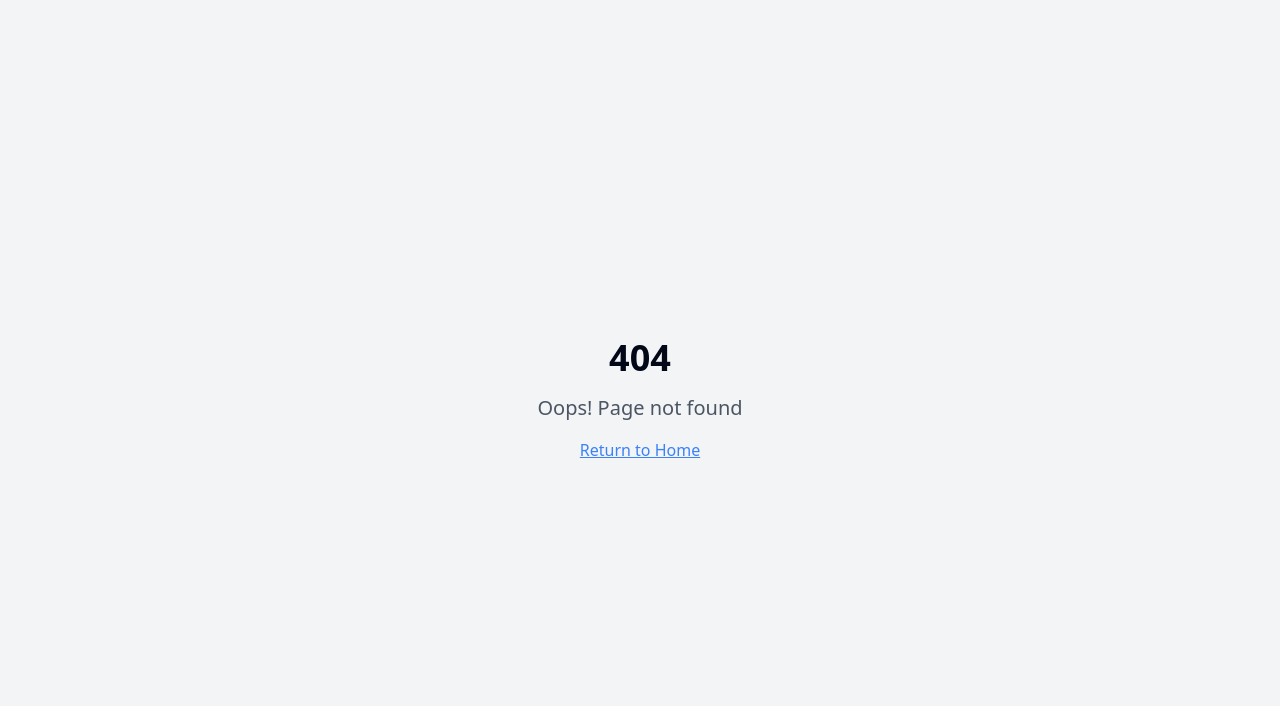
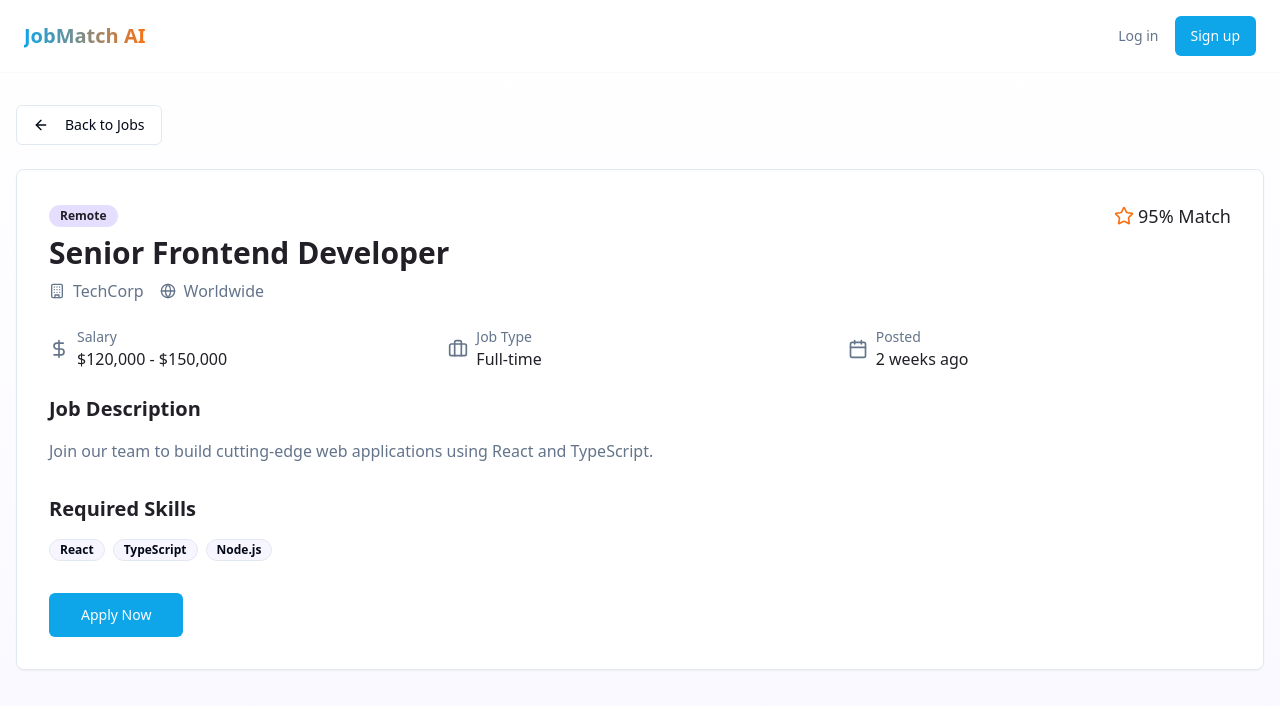
Before and after one commit to chivaraam/remote-hire-magic, a React (Vite) app: page /job/1 in a window 1280 px wide. Before the commit this address had no page. Shown: the top 706 px of the page. Built offline with nearby package versions, Linux system fonts and the light colour scheme.

Commit message:
Add job description page
This commit adds a new page to display detailed information about a specific job.

```diff
--- a/src/App.tsx
+++ b/src/App.tsx
@@ -8,6 +8,7 @@ import Index from "./pages/Index";
 import Login from "./pages/Login";
 import Signup from "./pages/Signup";
 import Dashboard from "./pages/Dashboard";
+import JobDetail from "./pages/JobDetail";
 import NotFound from "./pages/NotFound";
 
 const queryClient = new QueryClient();
@@ -23,6 +24,7 @@ const App = () => (
           <Route path="/login" element={<Login />} />
           <Route path="/signup" element={<Signup />} />
           <Route path="/dashboard" element={<Dashboard />} />
+          <Route path="/job/:id" element={<JobDetail />} />
           {/* ADD ALL CUSTOM ROUTES ABOVE THE CATCH-ALL "*" ROUTE */}
           <Route path="*" element={<NotFound />} />
         </Routes>
--- a/src/components/JobCard.tsx
+++ b/src/components/JobCard.tsx
@@ -4,6 +4,7 @@ import { Card } from '@/components/ui/card';
 import { Badge } from '@/components/ui/badge';
 import { Button } from '@/components/ui/button';
 import { Briefcase, Globe, Star } from 'lucide-react';
+import { Link } from 'react-router-dom';
 
 interface JobCardProps {
   id: number;
@@ -39,7 +40,11 @@ const JobCard = ({
           <Badge variant="secondary" className="mb-2">
             Remote
           </Badge>
-          <h3 className="text-xl font-semibold mb-1">{title}</h3>
+          <h3 className="text-xl font-semibold mb-1">
+            <Link to={`/job/${id}`} className="hover:text-primary">
+              {title}
+            </Link>
+          </h3>
           <div className="flex items-center text-muted-foreground">
             <Briefcase className="w-4 h-4 mr-2" />
             <span>{company}</span>
@@ -68,12 +73,21 @@ const JobCard = ({
         ))}
       </div>
 
-      <Button
-        onClick={handleApply}
-        className="w-full mt-2"
-      >
-        Apply Now
-      </Button>
+      <div className="flex flex-wrap gap-2">
+        <Button
+          onClick={handleApply}
+          className="flex-1"
+        >
+          Apply Now
+        </Button>
+        <Button
+          variant="outline"
+          className="flex-1"
+          asChild
+        >
+          <Link to={`/job/${id}`}>View Details</Link>
+        </Button>
+      </div>
     </Card>
   );
 };
--- /dev/null
+++ b/src/pages/JobDetail.tsx
@@ -0,0 +1,204 @@
+
+import React from 'react';
+import { useParams, useNavigate } from 'react-router-dom';
+import { Button } from '@/components/ui/button';
+import { Badge } from '@/components/ui/badge';
+import { Card } from '@/components/ui/card';
+import { Briefcase, Globe, Star, ArrowLeft, Building, Calendar, DollarSign } from 'lucide-react';
+import Header from '@/components/Header';
+import { useToast } from "@/hooks/use-toast";
+
+// Mock jobs data (in a real app, this would come from an API)
+const allJobs = [
+  {
+    id: 1,
+    title: "Senior Frontend Developer",
+    company: "TechCorp",
+    location: "Worldwide",
+    matchScore: 95,
+    skills: ["React", "TypeScript", "Node.js"],
+    description: "Join our team to build cutting-edge web applications using React and TypeScript.",
+    salary: "$120,000 - $150,000",
+    type: "Full-time",
+    postedDate: "2 weeks ago"
+  },
+  {
+    id: 2,
+    title: "Product Manager",
+    company: "InnovateLabs",
+    location: "Americas",
+    matchScore: 88,
+    skills: ["Product Strategy", "Agile", "User Research"],
+    description: "Lead product development for our SaaS platform, working closely with engineering and design teams.",
+    salary: "$110,000 - $140,000",
+    type: "Full-time",
+    postedDate: "1 week ago"
+  },
+  {
+    id: 3,
+    title: "UX/UI Designer",
+    company: "DesignWave",
+    location: "Europe",
+    matchScore: 92,
+    skills: ["Figma", "User Testing", "Design Systems"],
+    description: "Create beautiful and intuitive interfaces for our web and mobile applications.",
+    salary: "$90,000 - $120,000",
+    type: "Full-time",
+    postedDate: "3 days ago"
+  },
+  {
+    id: 4,
+    title: "Backend Developer",
+    company: "ServerTech",
+    location: "Asia",
+    matchScore: 85,
+    skills: ["Java", "Spring Boot", "AWS"],
+    description: "Build robust and scalable backend services using Java and Spring Boot.",
+    salary: "$100,000 - $130,000",
+    type: "Full-time",
+    postedDate: "1 month ago"
+  },
+  {
+    id: 5,
+    title: "DevOps Engineer",
+    company: "CloudSys",
+    location: "Worldwide",
+    matchScore: 90,
+    skills: ["Kubernetes", "Docker", "CI/CD"],
+    description: "Implement and maintain our cloud infrastructure and deployment pipelines.",
+    salary: "$110,000 - $140,000",
+    type: "Contract",
+    postedDate: "5 days ago"
+  },
+  {
+    id: 6,
+    title: "Data Scientist",
+    company: "DataInsight",
+    location: "Americas",
+    matchScore: 87,
+    skills: ["Python", "Machine Learning", "SQL"],
+    description: "Analyze large datasets and build predictive models to drive business decisions.",
+    salary: "$115,000 - $145,000",
+    type: "Full-time",
+    postedDate: "2 weeks ago"
+  },
+];
+
+const JobDetail = () => {
+  const { id } = useParams<{ id: string }>();
+  const navigate = useNavigate();
+  const { toast } = useToast();
+
+  const jobId = parseInt(id || '0');
+  const job = allJobs.find(job => job.id === jobId);
+
+  if (!job) {
+    return (
+      <div className="min-h-screen bg-gradient-to-b from-white to-secondary/20">
+        <Header />
+        <div className="container px-4 py-16 mx-auto text-center">
+          <h1 className="text-3xl font-bold mb-4">Job Not Found</h1>
+          <p className="mb-8">The job you're looking for doesn't exist or has been removed.</p>
+          <Button onClick={() => navigate('/dashboard')}>
+            <ArrowLeft className="mr-2 h-4 w-4" />
+            Back to Jobs
+          </Button>
+        </div>
+      </div>
+    );
+  }
+
+  const handleApply = () => {
+    toast({
+      title: "Application Submitted",
+      description: `You've successfully applied for ${job.title}`,
+    });
+  };
+
+  return (
+    <div className="min-h-screen bg-gradient-to-b from-white to-secondary/20">
+      <Header />
+      <div className="container px-4 py-8 mx-auto">
+        <Button
+          variant="outline"
+          onClick={() => navigate('/dashboard')}
+          className="mb-6"
+        >
+          <ArrowLeft className="mr-2 h-4 w-4" />
+          Back to Jobs
+        </Button>
+
+        <Card className="w-full p-8 animate-fade-in backdrop-blur-sm bg-card">
+          <div className="flex justify-between items-start mb-6">
+            <div>
+              <Badge variant="secondary" className="mb-2">
+                Remote
+              </Badge>
+              <h1 className="text-3xl font-bold mb-2">{job.title}</h1>
+              <div className="flex items-center text-muted-foreground">
+                <Building className="w-4 h-4 mr-2" />
+                <span className="mr-4">{job.company}</span>
+                <Globe className="w-4 h-4 mr-2" />
+                <span>{job.location}</span>
+              </div>
+            </div>
+            <div className="flex items-center">
+              <Star className="w-5 h-5 text-accent mr-1" />
+              <span className="font-medium text-lg">{job.matchScore}% Match</span>
+            </div>
+          </div>
+
+          <div className="grid grid-cols-1 md:grid-cols-3 gap-4 mb-6">
+            <div className="flex items-center">
+              <DollarSign className="w-5 h-5 mr-2 text-muted-foreground" />
+              <div>
+                <p className="text-sm text-muted-foreground">Salary</p>
+                <p className="font-medium">{job.salary}</p>
+              </div>
+            </div>
+            <div className="flex items-center">
+              <Briefcase className="w-5 h-5 mr-2 text-muted-foreground" />
+              <div>
+                <p className="text-sm text-muted-foreground">Job Type</p>
+                <p className="font-medium">{job.type}</p>
+              </div>
+            </div>
+            <div className="flex items-center">
+              <Calendar className="w-5 h-5 mr-2 text-muted-foreground" />
+              <div>
+                <p className="text-sm text-muted-foreground">Posted</p>
+                <p className="font-medium">{job.postedDate}</p>
+              </div>
+            </div>
+          </div>
+
+          <div className="mb-8">
+            <h2 className="text-xl font-semibold mb-4">Job Description</h2>
+            <p className="text-muted-foreground">{job.description}</p>
+          </div>
+
+          <div className="mb-8">
+            <h2 className="text-xl font-semibold mb-4">Required Skills</h2>
+            <div className="flex flex-wrap gap-2">
+              {job.skills.map((skill) => (
+                <Badge key={skill} variant="outline" className="bg-secondary/30 text-foreground">
+                  {skill}
+                </Badge>
+              ))}
+            </div>
+          </div>
+
+          <Button
+            onClick={handleApply}
+            className="w-full md:w-auto px-8"
+            size="lg"
+          >
+            Apply Now
+          </Button>
+        </Card>
+      </div>
+    </div>
+  );
+};
+
+export default JobDetail;
```
